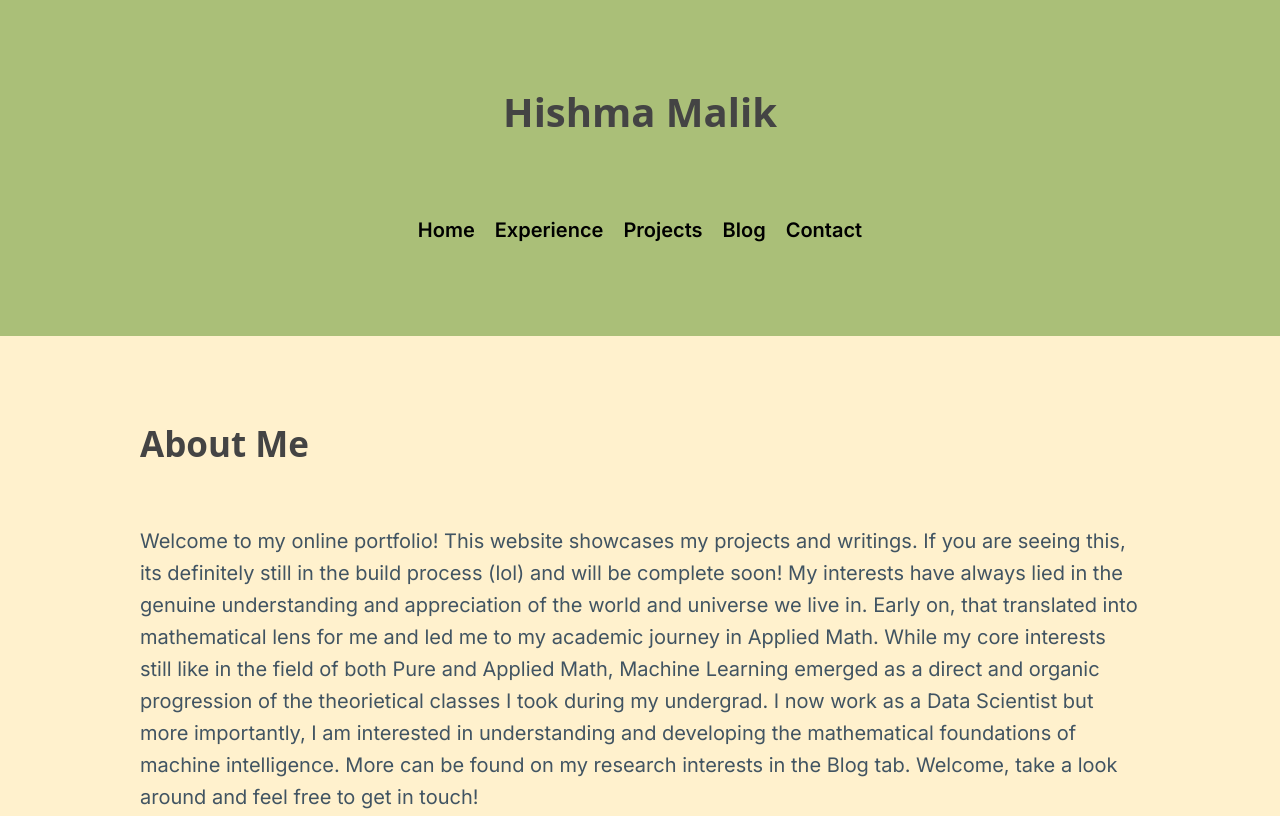
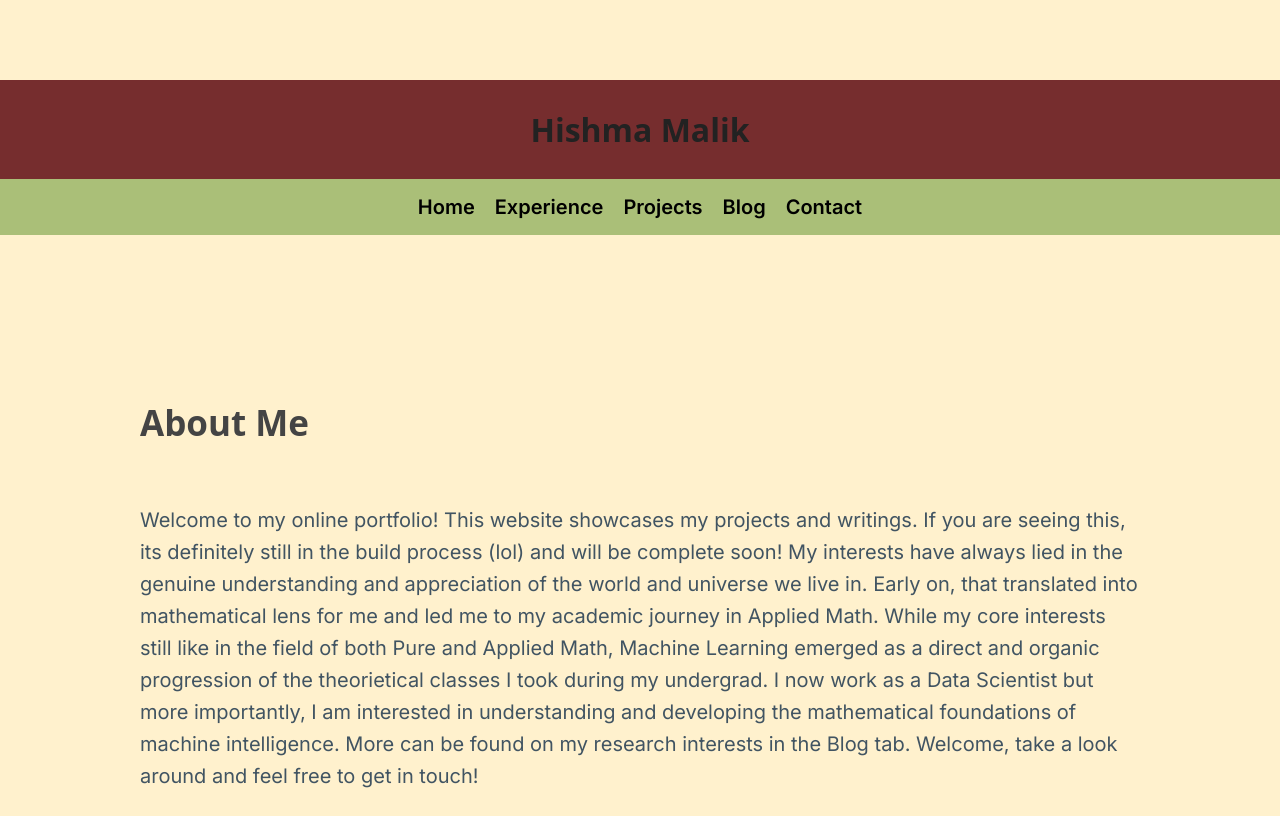
Before and after one commit to hishma-malik/hishma-malik.github.io, a plain HTML site: page index.html in a window 1280 px wide. Shown: the top 816 px of the page. Drawn offline with nearby package versions, Linux system fonts and the light colour scheme.

Commit message:
Update style.css

```diff
--- a/style.css
+++ b/style.css
@@ -133,3 +133,30 @@ button:hover {
   background-color: #AABF78;
   border-radius: 50%;
 }
+
+/* Two-tone header layout */
+header {
+  padding: 0;
+  background-color: transparent; /* prevent double coloring */
+  text-align: center;
+}
+
+.page-title {
+  background-color: #762D2E;  /* 🎨 choose your second accent color */
+  padding: 1.2rem 0;
+}
+
+.page-title h1 {
+  font-size: 1.6rem;
+  margin: 0;
+  color: #222;
+}
+
+nav {
+  background-color: #AABF78;  /* your existing sage green */
+  display: flex;
+  justify-content: center;
+  flex-wrap: wrap;
+  gap: 1rem;
+  padding: 0.6rem 0;
+}
```
